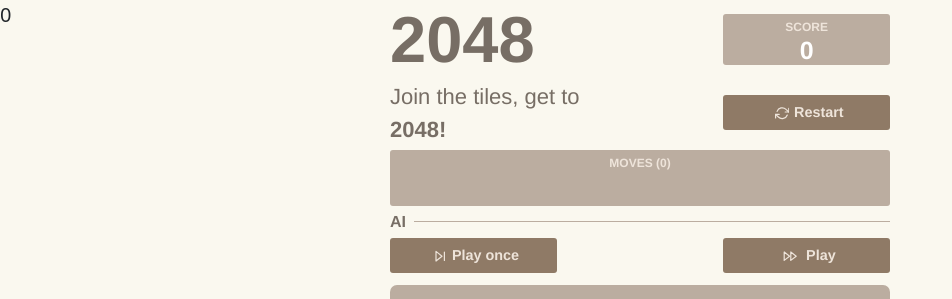
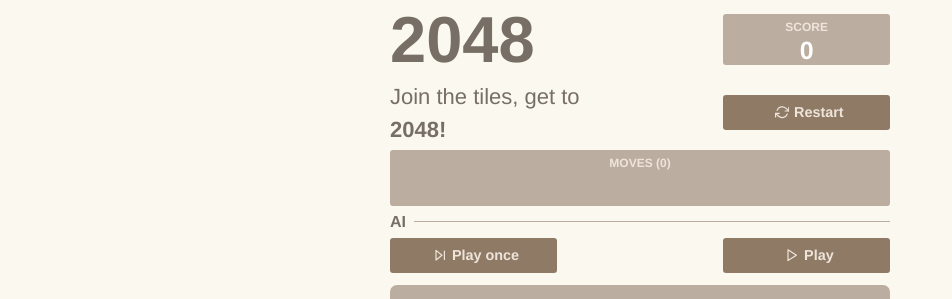
Before and after one commit to virgs/2048-ai, a React (Vite) app: page / in a window 1280 px wide. Shown: the top 299 px of the page, without its empty margins (0-952 px from the left). Built offline with nearby package versions, Linux system fonts and the light colour scheme.

Commit message:
Fix animation on devices

```diff
--- a/src/App.tsx
+++ b/src/App.tsx
@@ -1,4 +1,4 @@
-import { useEffect, useState } from 'react'
+import { useEffect, useRef, useState } from 'react'
 import './App.css'
 import Heading from './Heading'
 import { MonteCarlo } from './ai/MonteCarlo'
@@ -13,13 +13,18 @@ import { Direction } from './engine/Direction'
 const monteCarloRuns = 1000
 
 function App() {
-    const [anim, setAnim] = useState<number>(animationDuration)
+    const focusRef = useRef(null)
     const [lastAiAction, setLastAiAction] = useState<AiAction>(AiAction.STOP_PLAYING)
     const [board, setBoard] = useState<Board>(new Board())
     const [moves, setMoves] = useState<Direction[]>([])
     const [translations, setTranslations] = useState<Translation[]>([])
 
     let timer: number | undefined
+
+    useEffect(() => {
+        //@ts-ignore
+        focusRef.current?.focus()
+    })
 
     const makeMove = (board: Board, direction?: Direction): Board => {
         if (direction !== undefined) {
@@ -37,7 +42,7 @@ function App() {
 
     function handleKeyPress(keyCode: string) {
         let direction = keyCodeToDirection(keyCode)
-        if (direction !== undefined) {
+        if (direction !== undefined && lastAiAction === AiAction.STOP_PLAYING) {
             setBoard(makeMove(board, direction))
         }
     }
@@ -49,7 +54,6 @@ function App() {
     }
 
     useEffect(() => {
-        setAnim(animationDuration)
         if (lastAiAction === AiAction.STOP_PLAYING || lastAiAction === AiAction.PLAY_ONE_STEP) {
             setLastAiAction(AiAction.STOP_PLAYING)
         } else if (lastAiAction === AiAction.KEEP_PLAYING) {
@@ -87,11 +91,12 @@ function App() {
                 }
             }}
             onKeyUp={(event) => handleKeyPress(event.code)}
+            ref={focusRef}
             tabIndex={0}
         >
             <div className="row py-sm-3 p-lg-1 justify-content-center gx-0">
                 <div className="col-12 col-sm-6 col-md-12 mb-2 mx-auto">
-                    <div style={{ position: 'absolute', top: '0', left: 0, fontSize: '20px' }}>{anim}</div>
+                    {/* <div style={{ position: 'absolute', top: '0', left: 0, fontSize: '20px' }}>{anim}</div> */}
                     <Heading
                         aiIsPlaying={lastAiAction === AiAction.KEEP_PLAYING}
                         newGameButtonHit={resetGame}
@@ -104,7 +109,11 @@ function App() {
                     <BoardComponent
                         board={board}
                         translations={translations}
-                        onSlideTiles={(direction) => setBoard(makeMove(board, direction))}
+                        onSlideTiles={(direction) => {
+                            if (direction !== undefined && lastAiAction === AiAction.STOP_PLAYING) {
+                                return setBoard(makeMove(board, direction))
+                            }
+                        }}
                     ></BoardComponent>
                 </div>
             </div>
--- a/src/Heading.tsx
+++ b/src/Heading.tsx
@@ -2,7 +2,7 @@ import { useEffect, useState } from 'react'
 import './Heading.css'
 import { Direction } from './engine/Direction'
 import { AiAction } from './constants/AiAction'
-import { FastForward, SkipForward, X, RefreshCw } from 'react-feather'
+import { Play, SkipForward, X, RefreshCw } from 'react-feather'
 
 type HeadingProps = {
     score: number
@@ -57,7 +57,8 @@ export default function Heading({ score, moves, aiIsPlaying, onAiButtonHit, newG
         } else {
             return (
                 <button type="button" className="btn game-button" onClick={() => onAiButtonHit(AiAction.KEEP_PLAYING)}>
-                    <FastForward size={featherIconSize} className="feather-icon" /> Play
+                    <Play size={featherIconSize} className="feather-icon" />
+                    Play
                 </button>
             )
         }
--- a/src/constants/Animation.ts
+++ b/src/constants/Animation.ts
@@ -8,7 +8,8 @@ const readFromCss = () =>
 const timeInterval = setInterval(() => {
     if (animationDuration === 0) {
         animationDuration = readFromCss()
-    } else if (animationDuration < 1) {
+    } else if (animationDuration < 10) {
+        // for some reason it reads a thousandth of the original value on a mobile device
         animationDuration *= 1000
     } else {
         clearInterval(timeInterval)
--- a/src/index.css
+++ b/src/index.css
@@ -19,7 +19,7 @@
 }
 
 .feather-icon {
-    /* vertical-align: text-top; */
+    vertical-align: text-bottom;
     margin: 0 5px;
 }
 
```
Also changed, not shown: 5 other files (tests, documents, lock files or other folders).
